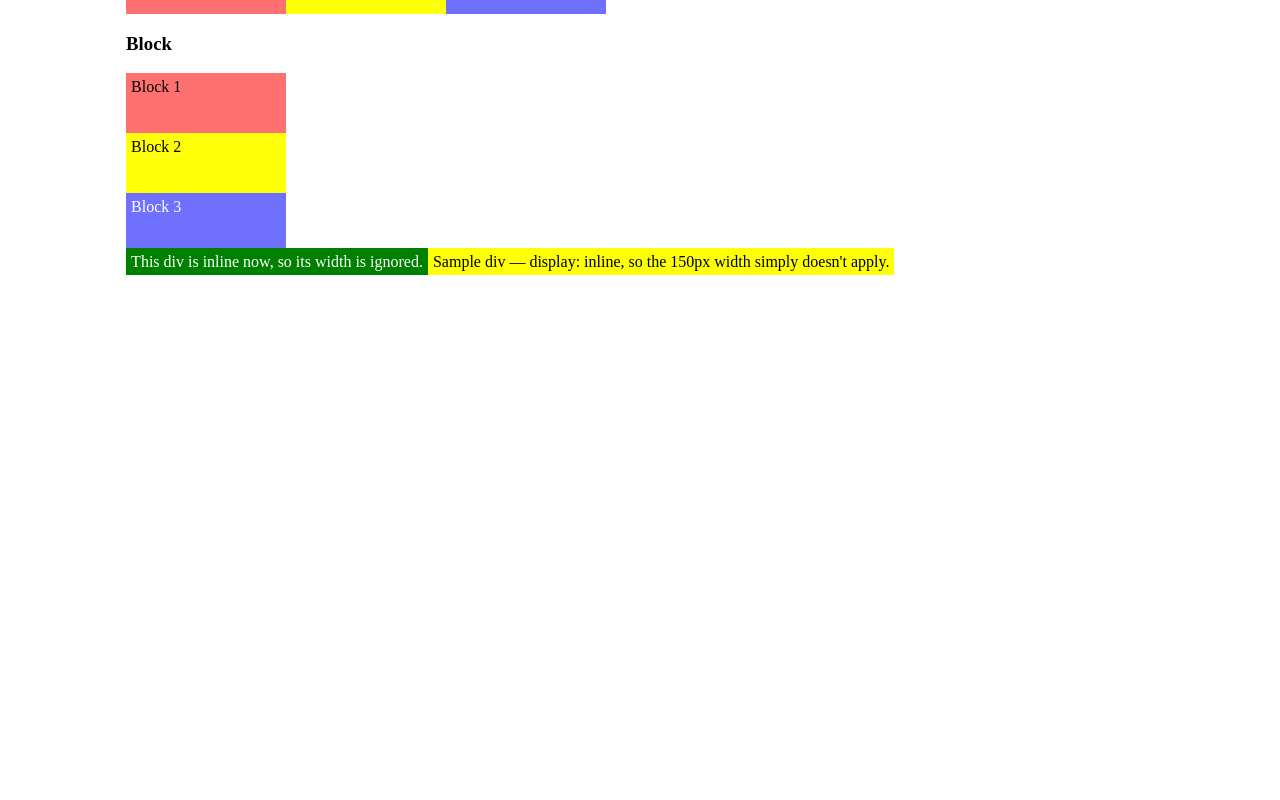
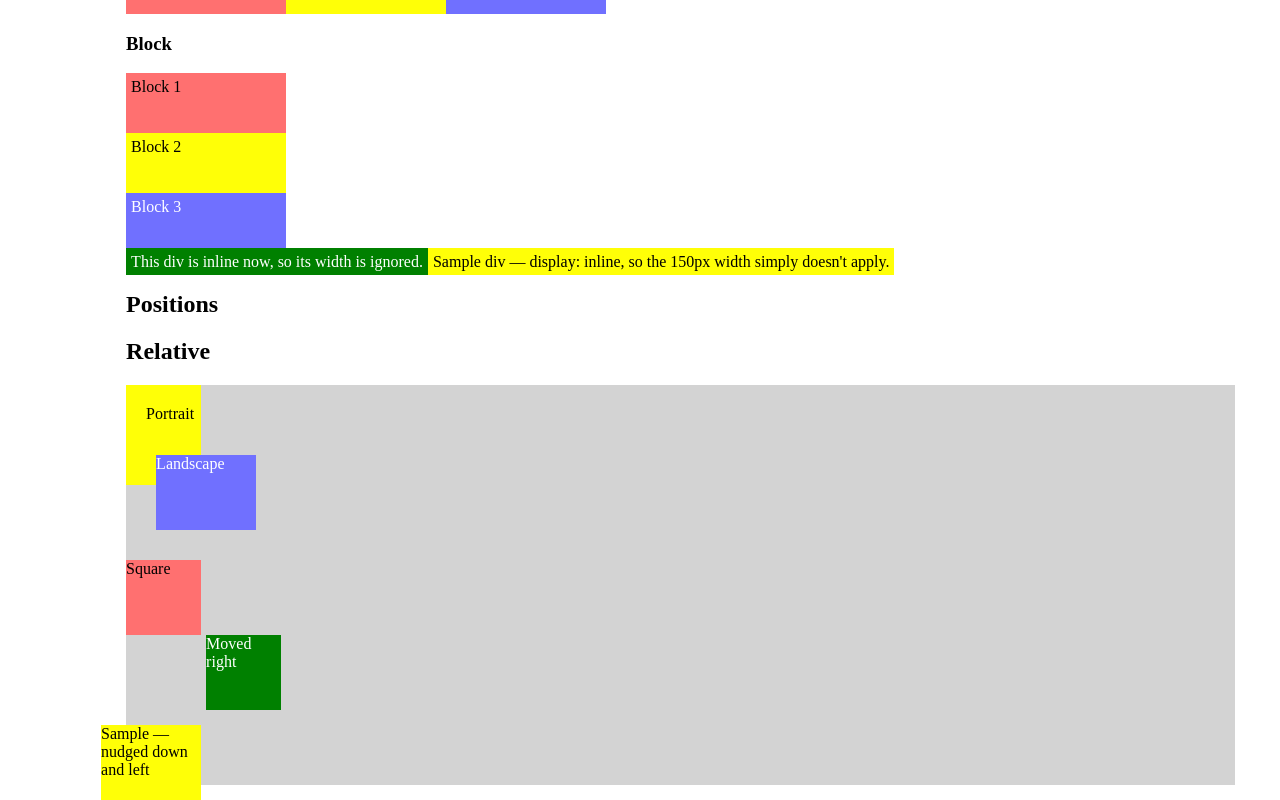
Before and after one commit to Jefferson0511/webdev-client, a Next.js app: page /labs/lab2 in a window 1280 px wide. Shown: the part 5347-6147 px from the top of the page. Before the commit the page ends 5629 px from the top, so only its background shows below. Built offline with nearby package versions, Linux system fonts and the light colour scheme.

Commit message:
relative position

```diff
--- /dev/null
+++ b/app/labs/lab2/Positions.tsx
@@ -0,0 +1,28 @@
+export default function Positions() {
+  return (
+    <div id="wd-css-positions">
+      <h2>Positions</h2>
+      <div id="wd-css-position-relative">
+        <h2>Relative</h2>
+        <div className="wd-bg-color-gray">
+          <div className="wd-bg-color-yellow wd-dimension-portrait">
+            <div className="wd-pos-relative-nudge-down-right">Portrait</div>
+          </div>
+          <div className="wd-pos-relative-nudge-up-right wd-bg-color-blue wd-fg-color-white wd-dimension-landscape">
+            Landscape
+          </div>
+          <div className="wd-bg-color-red wd-dimension-square">Square</div>
+          <div className="wd-pos-relative-nudge-right wd-bg-color-green wd-fg-color-white wd-dimension-square">
+            Moved right
+          </div>
+          <div
+            id="wd-ai-relative"
+            className="wd-ai-pos-relative-nudge wd-bg-color-yellow wd-dimension-landscape"
+          >
+            Sample — nudged down and left
+          </div>
+        </div>
+      </div>
+    </div>
+  );
+}
--- a/app/labs/lab2/page.tsx
+++ b/app/labs/lab2/page.tsx
@@ -8,6 +8,7 @@ import BoxModel from "./BoxModel";
 import Corners from "./Corners";
 import Dimensions from "./Dimensions";
 import Display from "./Display";
+import Positions from "./Positions";
 
 export default function Lab2() {
   return (
@@ -123,6 +124,7 @@ export default function Lab2() {
       <Corners />
       <Dimensions />
       <Display />
+      <Positions />
     </div>
   );
 }
```
